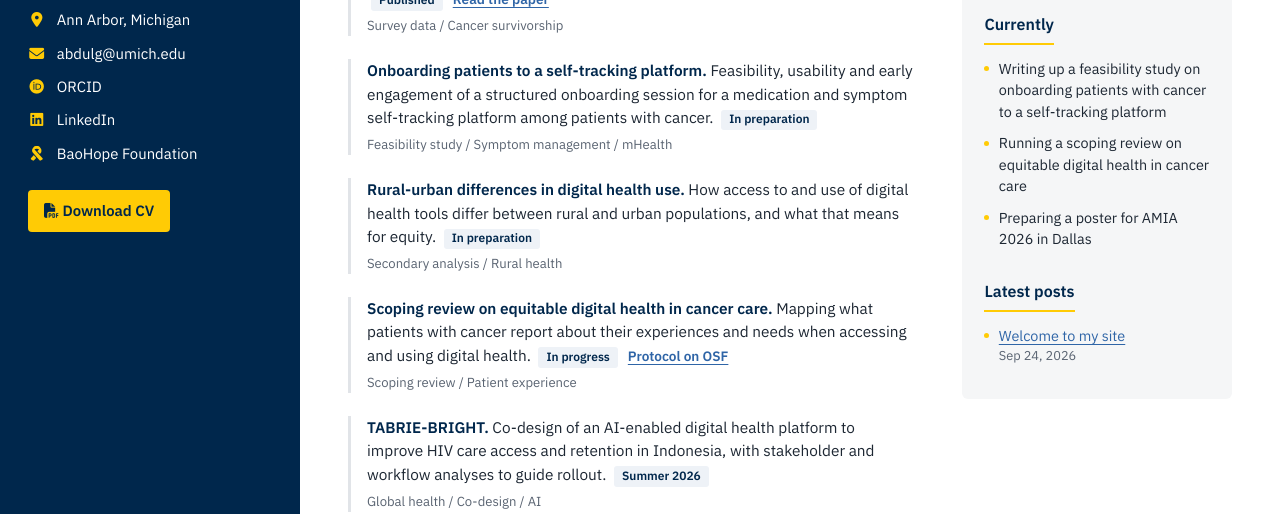
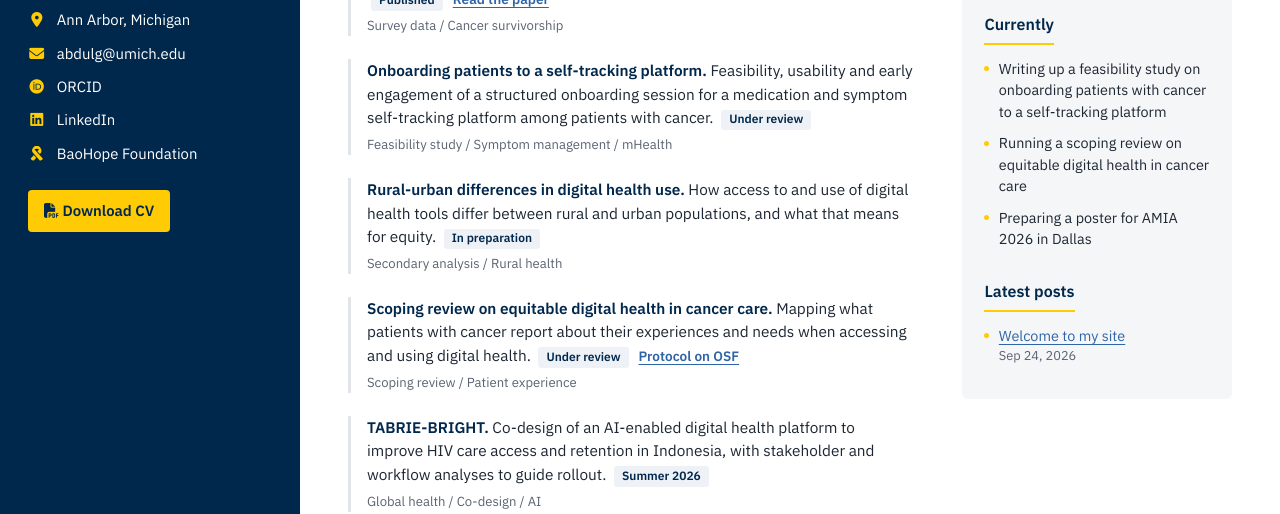
Before and after one commit to abdulghaniyu/abdulghaniyu.github.io, a Jekyll site: the page built from research/index.html, in a window 1280 px wide and 1262 px high. Shown: the part 481-995 px from the top of the window. Built offline with Jekyll 4.4.1, drawn with Linux system fonts in a browser that asks for light colours.

Commit message:
Update projects.yml

```diff
--- a/_data/projects.yml
+++ b/_data/projects.yml
@@ -15,7 +15,7 @@
     - label: Read the paper
       url: "https://doi.org/10.1007/s13187-026-02979-x"
 - title: Onboarding patients to a self-tracking platform
-  status: In preparation
+  status:  Under review
   featured: true
   summary: Feasibility, usability and early engagement of a structured onboarding session for a medication and symptom self-tracking platform among patients with cancer.
   tags: [Feasibility study, Symptom management, mHealth]
@@ -27,7 +27,7 @@
   tags: [Secondary analysis, Rural health]
   links: []
 - title: Scoping review on equitable digital health in cancer care
-  status: In progress
+  status:  Under review
   featured: false
   summary: Mapping what patients with cancer report about their experiences and needs when accessing and using digital health.
   tags: [Scoping review, Patient experience]
```
